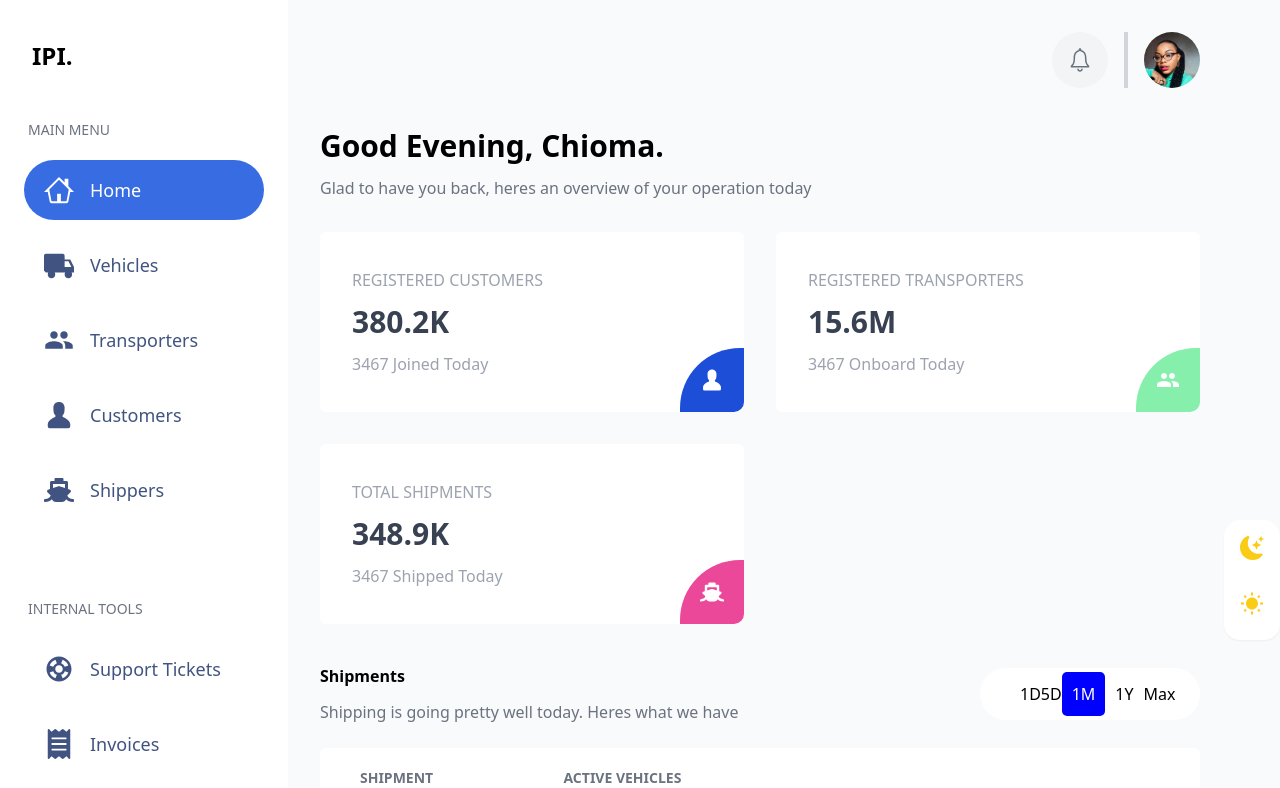
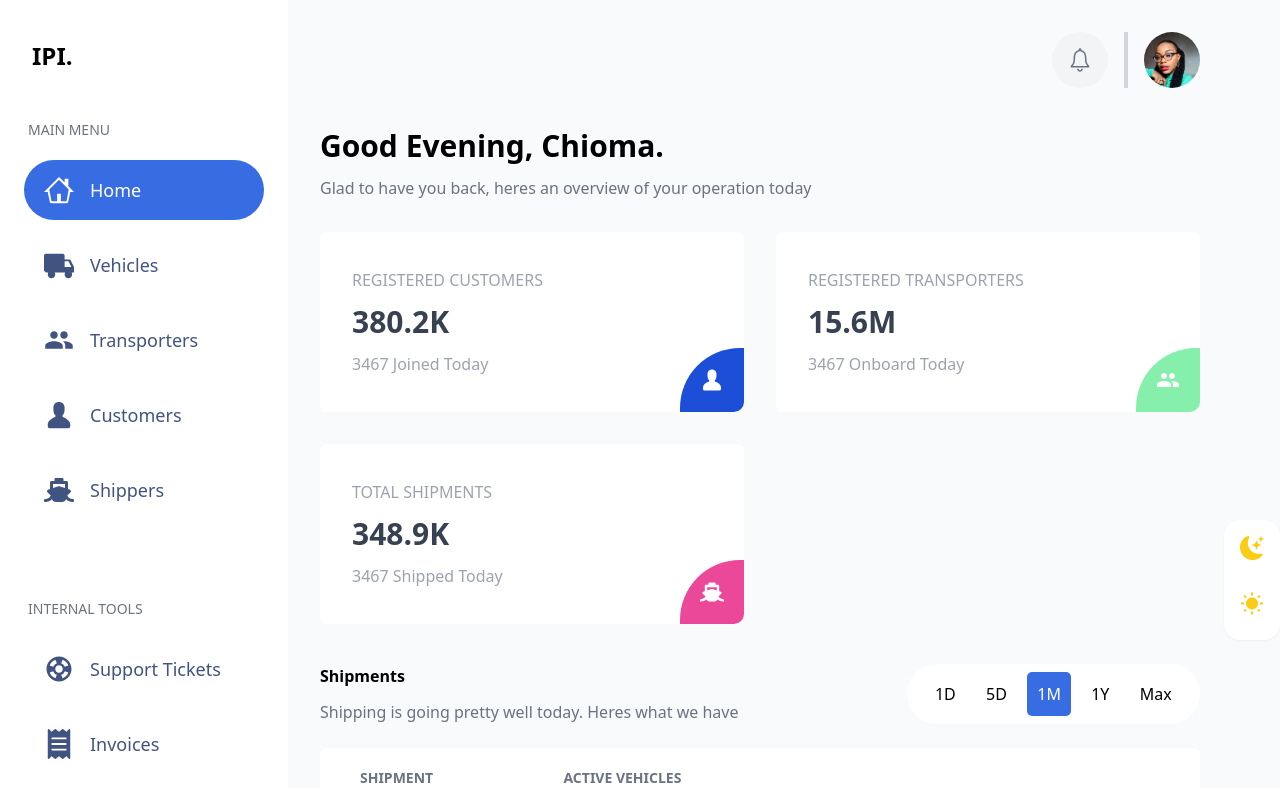
Before and after one commit to Dr-Oxy/Logistic_Dashboard, a Next.js app: page / in a window 1280 px wide. Shown: the top 788 px of the page. Built offline with nearby package versions, Linux system fonts and the light colour scheme.

Commit message:
Changes: Ui color and padding changes

```diff
--- a/pages/index.js
+++ b/pages/index.js
@@ -69,10 +69,14 @@ export default function Home() {
             <p>Shipping is going pretty well today. Heres what we have</p>
           </div>
 
-          <div className="md:w-1/4 mt-4 md:mt-0 bg-white py-1 text-black px-10 flex items-center justify-around rounded-full ">
-            <a href="#1d">1D</a>
+          <div className="md:w-1/3 mt-4 md:mt-0 bg-white py-2 text-black px-2 flex items-center justify-evenly rounded-full ">
+            <a className={home.tabs} href="#1d">
+              1D
+            </a>
 
-            <a href="#5d">5D</a>
+            <a className={home.tabs} href="#5d">
+              5D
+            </a>
 
             <a
               href="#oneMonth"
@@ -98,7 +102,9 @@ export default function Home() {
               1Y
             </a>
 
-            <a href="#max">Max</a>
+            <a className={home.tabs} href="#max">
+              Max
+            </a>
           </div>
         </div>
 
--- a/styles/Home.module.css
+++ b/styles/Home.module.css
@@ -39,13 +39,13 @@
 /* tab and chart styling */
 .tabs {
   padding: 10px;
-  background-color: white;
   color: black;
   border-radius: 5px;
 }
 
+.tabs:hover,
 .tab__active {
-  background-color: blue;
+  background-color: rgba(56, 108, 226, 1);
   color: white;
 }
 
```
